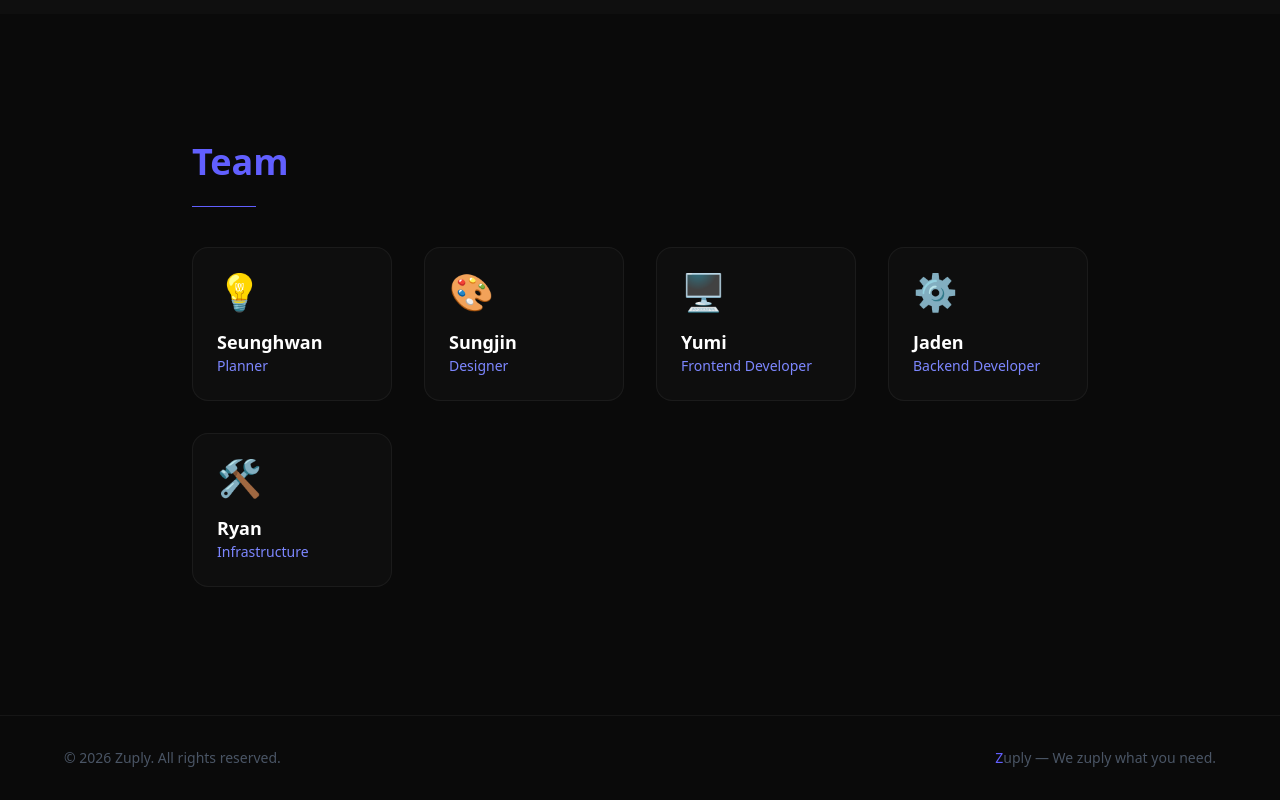
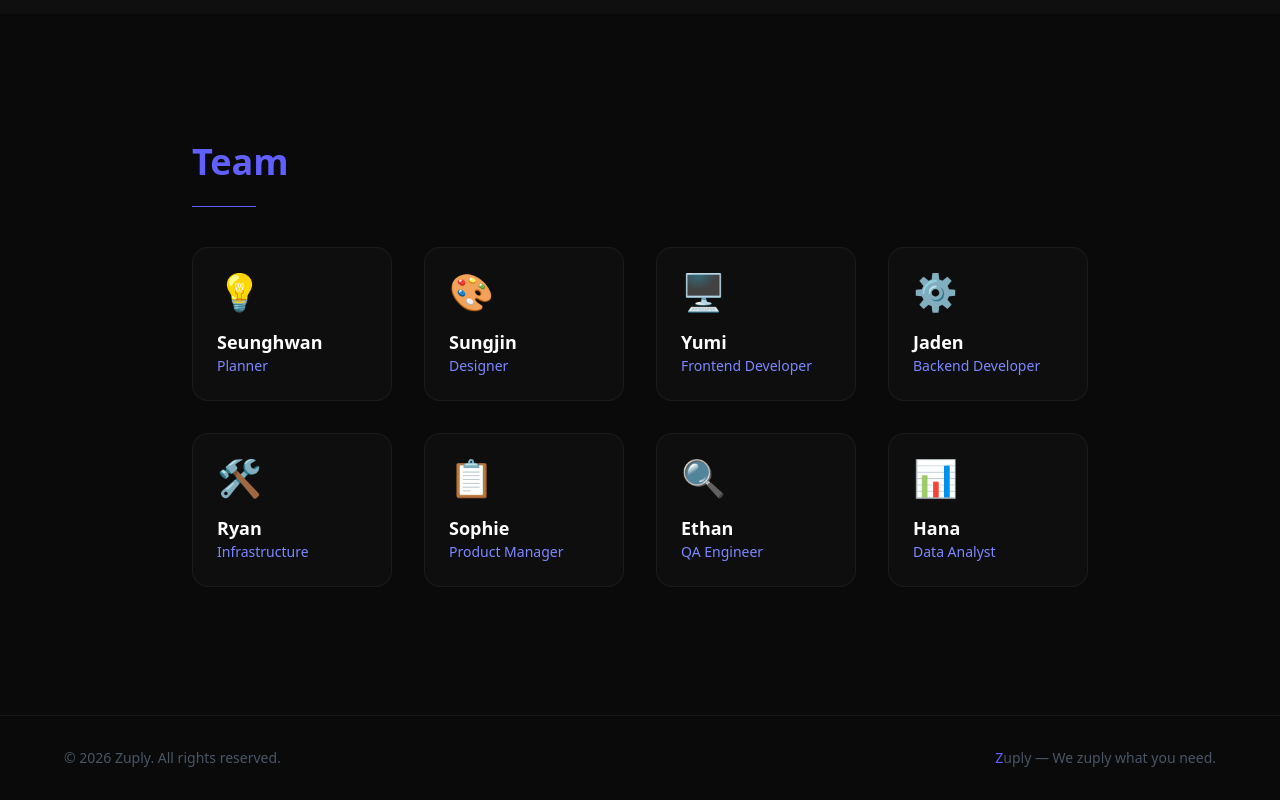
Before and after one commit to netdiver9/web-zuply, a Next.js app: page / in a window 1280 px wide. Shown: the part 1915-2715 px from the top of the page. Built offline with nearby package versions, Linux system fonts and the light colour scheme.

Commit message:
Add PM, QA, Data Analyst team members

```diff
--- a/src/app/page.tsx
+++ b/src/app/page.tsx
@@ -96,6 +96,9 @@ export default function Home() {
               { name: "Yumi", role: "Frontend Developer", emoji: "🖥️" },
               { name: "Jaden", role: "Backend Developer", emoji: "⚙️" },
               { name: "Ryan", role: "Infrastructure", emoji: "🛠️" },
+              { name: "Sophie", role: "Product Manager", emoji: "📋" },
+              { name: "Ethan", role: "QA Engineer", emoji: "🔍" },
+              { name: "Hana", role: "Data Analyst", emoji: "📊" },
             ].map((member) => (
               <div key={member.name} className="p-6 rounded-2xl border border-white/5 bg-white/[0.02] hover:bg-white/[0.04] transition-colors">
                 <div className="text-4xl mb-4">{member.emoji}</div>
```
